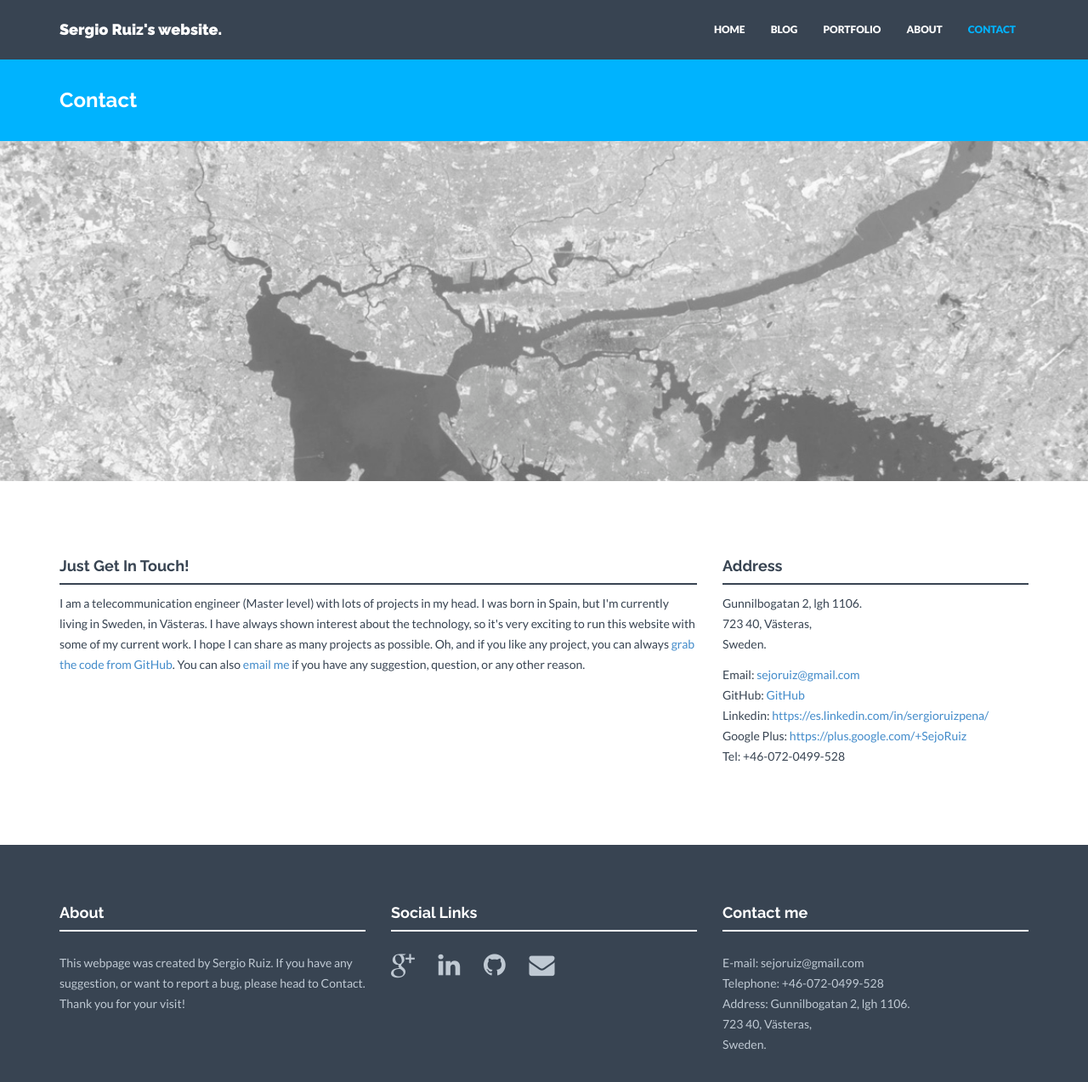
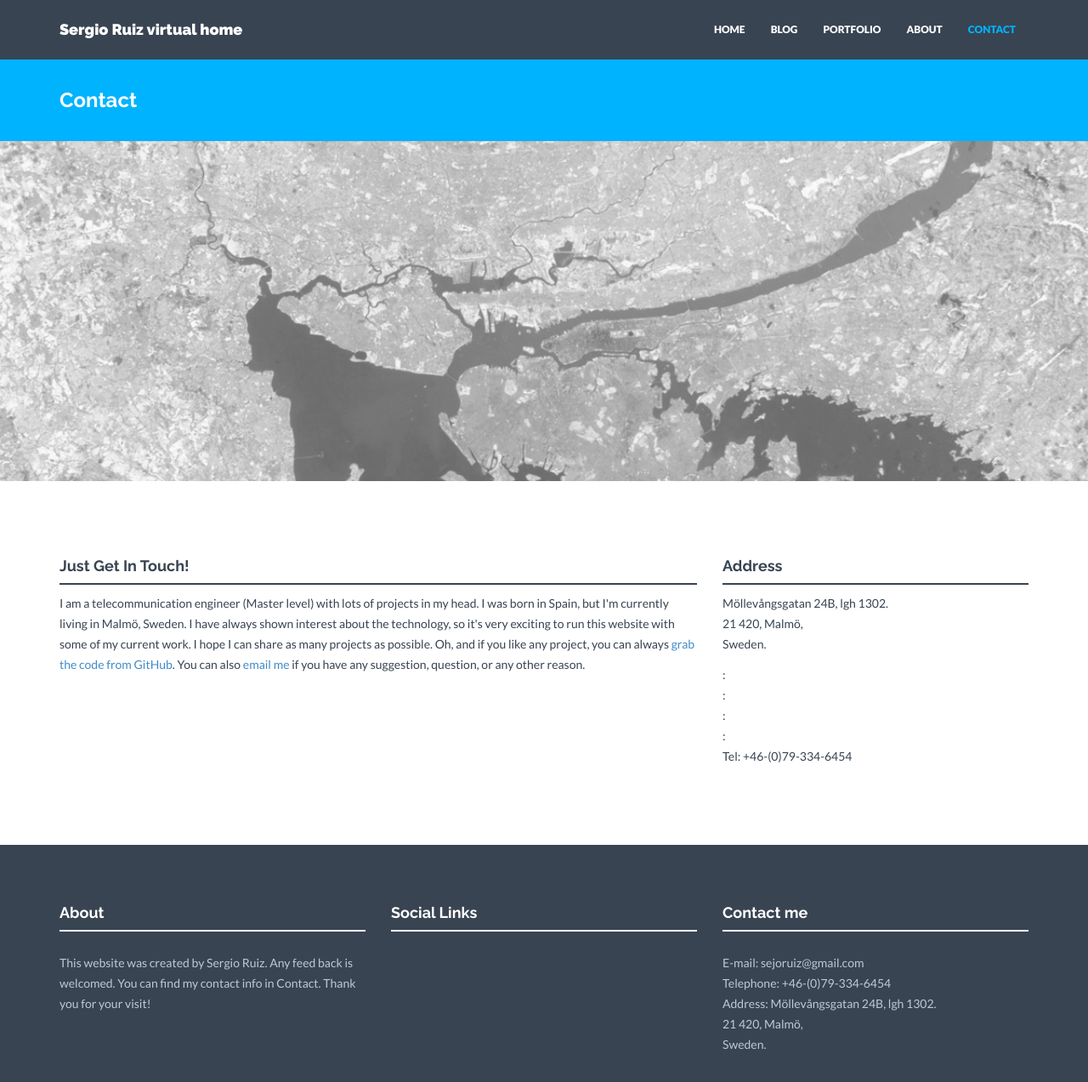
Before and after one commit to sejoruiz/sejoruiz.github.io, a Jekyll site: the page built from contact.html, in a window 1280 px wide and 1313 px high. Shown: the top 1273 px of the window at 85% size. Built offline with Jekyll 4.4.1, drawn with Linux system fonts in a browser that asks for light colours; nearby versions of some CDN libraries.

Commit message:
Updated some info. Trying to unify the social network links.

```diff
--- a/_config.yml
+++ b/_config.yml
@@ -1,10 +1,11 @@
+---
 ### GENERAL SETTINGS ###
 
 # Site settings
-title: Sergio Ruiz's website.
+title: Sergio Ruiz virtual home
 description: "Sergio Ruiz personal website"
 baseurl: "" #important: start with /
-url: "http://sejoruiz.github.io"
+url: "https://sejoruiz.github.io"
 project_img: "/assets/img/project/"
 # Build settings
 markdown: kramdown
@@ -25,25 +26,39 @@ colors:  #in hex code if not noted else
 
 # Social networks usernames. Many more available: google-plus, flickr, linkedin, etc). Shown in footer.
 social:
-  - title: google-plus
-    url: https://plus.google.com/+SejoRuiz
-  - title: linkedin
-    url: https://es.linkedin.com/in/sergioruizpena/
-  - title: github
-    url: https://github.com/sejoruiz
-  - title: envelope
-    url: mailto:sejoruiz@gmail.com
+  - googleplus:
+        name: Google+
+        tag: google-plus
+        url: plus.google.com/+SejoRuiz
+        protocol: https://
+
+  - linkedin:
+        name: LinkedIn
+        tag: linkedin
+        url: es.linkedin.com/in/sergioruizpena/
+        protocol: https://
+
+  - github:
+        name: GitHub
+        tag: github
+        url: github.com/sejoruiz
+        protocol: https://
+
+  - email:
+        name: E-mail
+        tag: envelope
+        url: sejoruiz@gmail.com
+        protocol: "mailto:"
+
 # Postal address (add as many lines as necessary). Shown in footer and on Contact page.
 address:
   - lines:
-    - Gunnilbogatan 2, lgh 1106.
-    - 723 40, Västeras,
+    - Möllevångsgatan 24B, lgh 1302.
+    - 21 420, Malmö,
     - Sweden.
+tel: +46-(0)79-334-6454
 email: sejoruiz@gmail.com
-tel: +46-072-0499-528
-github: https://github.com/sejoruiz
-linkedin: https://es.linkedin.com/in/sergioruizpena/
-googleplus: https://plus.google.com/+SejoRuiz
+
 ### GENERAL DATA FOR VARIOUS LOCATIONS ###
 
 # Members information. Shown on About page.
@@ -63,10 +78,11 @@ ext_resources:
     img: arch.png
     url: http://www.archlinux.org
 # Short text about your company. Shown in footer on every page and also separately on Home and Contact page.
-about: "This webpage was created by Sergio Ruiz. If you have any suggestion, or want to report a bug, please head to Contact. Thank you for your visit!"
+about: "This website was created by Sergio Ruiz. Any feed back is welcomed. You can find my contact info in Contact. Thank you for your visit!"
 
 # Testimonial content. Shown on Home and About page.
 testimonial:
-    message: "I am a telecommunication engineer (Master level) with lots of projects in my head. I was born in Spain, but I'm currently living in Västeras, Sweden. Since I was a kid and was disassembling computers for fun, I have felt technology was my thing. I find exciting to run this website with some of my current work. I hope I can share as many projects as possible."
+    message: "I am a master in telecommunication engineer currently working as network software developer. I've got lots of projects in my head that I will be posting in this website. I was born in Spain, but I'm currently living in Malmö, Sweden. You can contact me in English or Spanish. I'm working on my Swedish, but it's not so good yet. So, anyway, I hope you enjoy your time here. Cheers!"
     author: Sergio Ruiz
-    position: Network Software Engineer
+    position: Network Software Developer
+---
--- a/_includes/footer.html
+++ b/_includes/footer.html
@@ -11,7 +11,7 @@
                 <div class="hline-w"></div>
                 <p>
                     {% for network in site.social %}
-                        <a href="{{ network.url }}" class="btn-social btn-outline"><i class="fa fa-{{ network.title }}"></i></a>
+                        <a href="{{ network.protocol }}{{ network.url }}" class="btn-social btn-outline"><i class="fa fa-{{ network[1].tag }}"></i></a>
                     {% endfor %}
                 </p>
             </div>
--- a/contact.html
+++ b/contact.html
@@ -11,7 +11,7 @@ permalink: /contact/
         <div class="col-lg-8">
             <h4>Just Get In Touch!</h4>
             <div class="hline"></div>
-                <p>I am a telecommunication engineer (Master level) with lots of projects in my head. I was born in Spain, but I'm currently living in Sweden, in Västeras. I have always shown interest about the technology, so it's very exciting to run this website with some of my current work. I hope I can share as many projects as possible. Oh, and if you like any project, you can always <a href="{{site.github}}">grab the code from GitHub</a>. You can also <a href="mailto:{{site.email}}">email me</a> if you have any suggestion, question, or any other reason.</p>
+                <p>I am a telecommunication engineer (Master level) with lots of projects in my head. I was born in Spain, but I'm currently living in Malmö, Sweden. I have always shown interest about the technology, so it's very exciting to run this website with some of my current work. I hope I can share as many projects as possible. Oh, and if you like any project, you can always <a href="{{site.social.github.protocol}}{{site.social.github.url}}">grab the code from GitHub</a>. You can also <a href="{{site.social.email.protocol}}{{site.social.email.url}}">email me</a> if you have any suggestion, question, or any other reason.</p>
                 <!--<form role="form">
                   <div class="form-group">
                     <label for="InputEmail1">Email address</label>
@@ -38,11 +38,10 @@ permalink: /contact/
                     {% endfor %}
                 </p>
                 <p>
-                    Email: <a href="mailto:{{site.email}}">{{ site.email }}</a><br/>
-                    GitHub: <a href="{{site.github}}">{{site.github}}</a><br/>
-                    Linkedin: <a href="{{site.linkedin}}">{{site.linkedin}}</a><br/>
-                    Google Plus: <a href="{{site.googleplus}}">{{site.googleplus}}</a><br/>
-                    Tel: {{ site.tel }}
+                    {% for network in site.social %}
+                    {{ network.name }}: <a href="{{ network.protocol }}{{ network.url }}"> {{ network.url }} </a><br/>
+                    {% endfor %}
+                    Tel: {{ site.tel }}
                 </p>
         </div>
     </div><! --/row -->
--- a/index.html
+++ b/index.html
@@ -20,7 +20,7 @@ permalink: /
             <div class="col-md-4">
                 <i class="fa fa-gears"></i>
                 <h4>Projects</h4>
-                <p>Here you'll see all the projects I'm working on. See the pictures, browse the code, and even interact with it!</p>
+                <p>Here you'll see all the projects I'm working on. All the projects can be checked out, so feel free to browse the code from GitHub</p>
             </div>
         </div>
 		<div class="row centered">
```
Also changed, not shown: other parts of index.html (+1 -1 lines).
